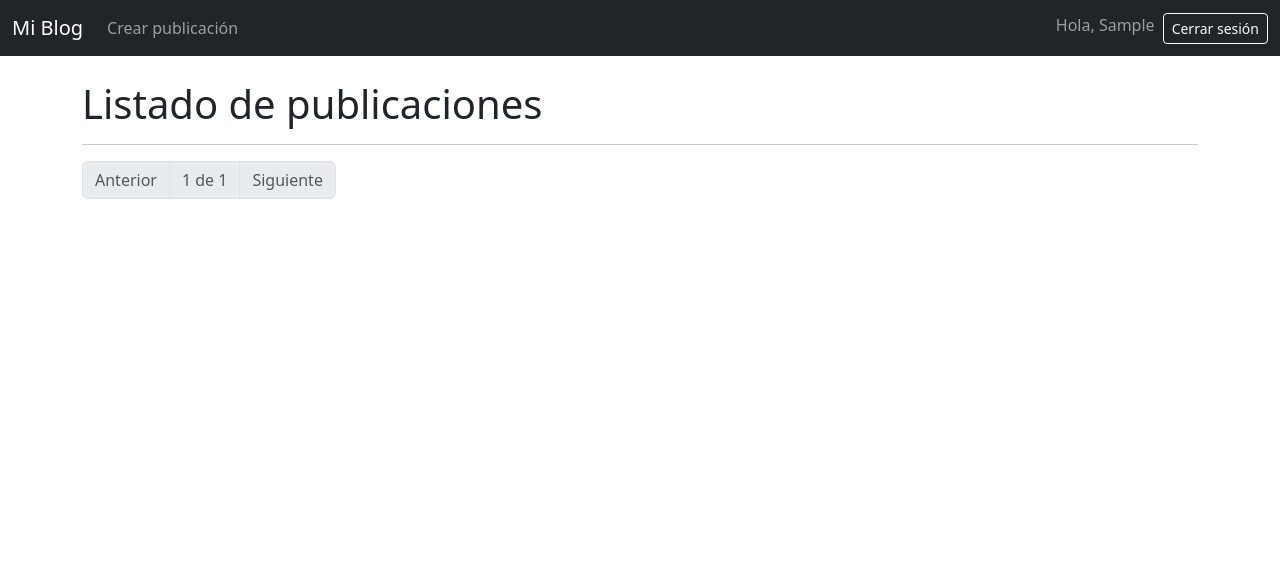
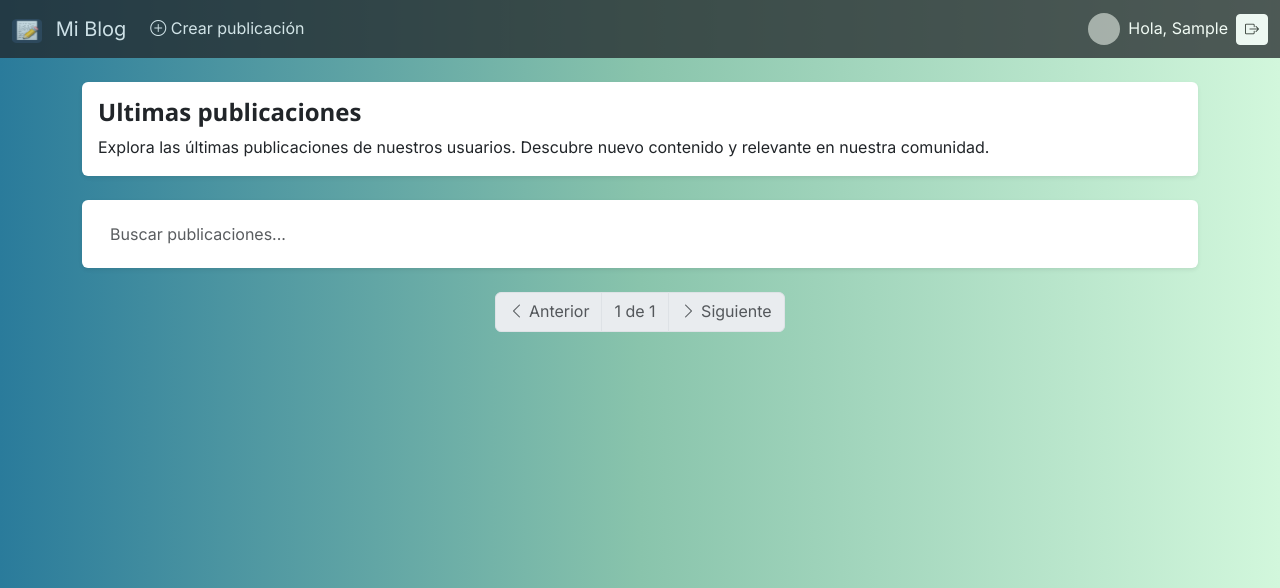
Before and after one commit to agetros/tpw2026, a Django app: page / in a window 1280 px wide. Shown: the top 588 px of the page. Run offline with Django 5.2, Linux system fonts and the light colour scheme; the visitor is signed in with stand-in values (Sample User, id 1); data that the repository does not hold is empty; some libraries are stand-ins or nearby versions; grey boxes are pictures that could not be loaded.

Commit message:
Add comment functionality, categories to posts, and enhance UI
- Implement Comment model and form for user comments on posts.
- Add categories field to Post model and update forms accordingly.
- Enhance templates for creating, editing, and deleting posts with improved UI.
- Implement search functionality in post list view.
- Update styles for better visual presentation and user experience.
- Add README documentation for project overview and setup instructions.

```diff
--- a/posts/static/blog/css/styles.css
+++ b/posts/static/blog/css/styles.css
@@ -22,3 +22,21 @@
 .form-wrapper .errorList {
     display: none;
 }
+
+body {
+    background: #2A7B9B;
+    background: linear-gradient(90deg, rgba(42, 123, 155, 1) 0%, rgba(137, 196, 172, 1) 50%, rgba(210, 247, 220, 1) 100%);
+    font-family: 'Inter', sans-serif;
+    font-weight: 400;
+    line-height: 1.6;
+}
+
+h1,
+h2,
+h3,
+h4,
+h5,
+h6 {
+    font-family: 'Open Sans', sans-serif;
+    font-weight: 700;
+}
--- a/posts/templates/blog/base.html
+++ b/posts/templates/blog/base.html
@@ -1,17 +1,26 @@
 {% load static %}
+{% load gravatar %}
 <!DOCTYPE html>
 <html lang="es">
 <head>
     <meta charset="UTF-8">
     <meta name="viewport" content="width=device-width, initial-scale=1.0">
-    <title>Mi Blog</title>
+    <title>Mi Blog | {% block title %}{% endblock %}</title>
     <link rel="stylesheet" href="{% static 'blog/css/bootstrap.min.css' %}">
+    <link rel="stylesheet" href="https://cdn.jsdelivr.net/npm/bootstrap-icons@1.13.1/font/bootstrap-icons.min.css">
+    <link rel="preconnect" href="https://fonts.googleapis.com">
+    <link rel="preconnect" href="https://fonts.gstatic.com" crossorigin>
+    <link href="https://fonts.googleapis.com/css2?family=Inter:wght@400;500;700&family=Open+Sans:wght@400;600;700&display=swap" rel="stylesheet">
     <link rel="stylesheet" href="{% static 'blog/css/styles.css' %}">
+    <link rel="icon" href="{% static 'blog/img/logo.png' %}" type="image/png">
 </head>
 <body>
-    <nav class="navbar navbar-expand-lg navbar-dark bg-dark">
+    <nav class="navbar navbar-expand-lg navbar-dark bg-dark sticky-top opacity-75">
         <div class="container-fluid">
-            <a href="{% url 'post_list' %}" class="navbar-brand">Mi Blog</a>
+            <a href="{% url 'post_list' %}" class="navbar-brand">
+                <img src="{% static 'blog/img/logo.png' %}" alt="Logo" class="me-2" width="30" height="24">
+                Mi Blog
+            </a>
             <button class="navbar-toggler" type="button" data-bs-toggle="collapse" data-bs-target="#navbarContent">
                 <span class="navbar-toggler-icon"></span>
             </button>
@@ -19,24 +28,33 @@
                 <ul class="navbar-nav me-auto mb-2 mb-lg-0">
                     {% if user.is_authenticated %}
                         <li class="nav-item">
-                            <a href="{% url 'create_post' %}" class="nav-link">Crear publicación</a>
+                            <a href="{% url 'create_post' %}" class="nav-link text-white"><i class="bi bi-plus-circle"></i> Crear publicación</a>
                         </li>
                     {% endif %}
                 </ul>
-                <ul class="navbar-nav ms-auto mb-2 mb-lg-0">
+                <ul class="navbar-nav ms-auto mb-2 mb-lg-0 d-flex align-items-center">
                     {% if user.is_authenticated %}
-                        <li class="nav-item">
-                            <span class="navbar-text me-2">Hola, {{ user.first_name }}</span>
+                        <li class="nav-item d-flex align-items-center">
+                            <img
+                                src="{{ user.email|gravatar }}"
+                                alt="Avatar"
+                                class="rounded-circle me-2"
+                                width="32"
+                                height="32"
+                            >
+                            <span class="navbar-text me-2 text-white">
+                                Hola, {{ user.first_name|default:user.username }}
+                            </span>
                         </li>
-                        <li class="nav-item">
+                        <li class="nav-item ">
                             <form method="POST" action="{% url 'logout' %}">
                                 {% csrf_token %}
-                                <button type="submit" class="btn btn-outline-light btn-sm">Cerrar sesión</button>
+                                <button type="submit" class="btn btn-light btn-sm"><i class="bi bi-box-arrow-right"></i></button>
                             </form>
                         </li>
                     {% else %}
                         <li class="nav-item">
-                            <a href="{% url 'login' %}" class="btn btn-outline-light btn-sm">Iniciar sesión</a>
+                            <a href="{% url 'login' %}" class="btn btn-light btn-sm"><i class="bi bi-box-arrow-in-right"></i></a>
                         </li>
                     {% endif %}
                 </ul>
--- a/posts/templates/blog/post_list.html
+++ b/posts/templates/blog/post_list.html
@@ -1,48 +1,76 @@
 {% extends "blog/base.html" %}
+{% load gravatar %}
+{% load utils %}
+{% block title %}Publicaciones{% endblock title %}
 {% block content %}
-<h1>Listado de publicaciones</h1>
-<hr>
+<div class="card shadow-sm mb-4 border-0">
+    <div class="card-body">
+        <h4 class="card-title">Ultimas publicaciones</h4>
+        <p class="card-text">Explora las últimas publicaciones de nuestros usuarios. Descubre nuevo contenido y relevante en nuestra comunidad.</p>
+    </div>
+</div>
+{% if messages %}
+    {% for message in messages %}
+        <div class="alert alert-{{ message.tags }} alert-dismissible fade show" role="alert">
+            <i class="bi bi-info-circle-fill"></i> {{ message }}
+            <button type="button" class="btn-close" data-bs-dismiss="alert" aria-label="Close"></button>
+        </div>
+    {% endfor %}
+{% endif %}
+<div class="card mb-4 border-0 shadow-sm">
+    <div class="card-body">
+        <input type="text" id="searchInput" class="form-control border-0" placeholder="Buscar publicaciones...">
+    </div>
+</div>
 {% for post in posts %}
 <div class="card shadow-sm mb-4 border-0">
     <div class="card-header bg-success text-white">
-        <h5 class="mb-0 text-uppercase">{{ post.title }}</h5>
+        <h5 class="mb-0 text-uppercase"><i class="bi bi-file-earmark-text-fill"></i> {{ post.title }}</h5>
+        <p class="mb-0 text-uppercase text-white">{{ post.categories|category_badge|safe }}</p>
     </div>
     <div class="card-body">
         <div class="d-flex justify-content-between align-items-center mb-2">
             <h6 class="text-muted mb-0">
-                Publicado por {{ post.author.first_name }} {{ post.author.last_name }}
+                <img
+                    src="{{ post.author.email|gravatar }}"
+                    alt="Avatar"
+                    class="rounded-circle me-2"
+                    width="32"
+                    height="32"
+                >
+                {{ post.author.first_name }} {{ post.author.last_name }}
             </h6>
             <small class="text-muted">
-                {{ post.created_at|date:"d/m/Y H:i" }}
+                <i class="bi bi-calendar-fill"></i> {{ post.created_at|date:"d/m/Y H:i" }}
             </small>
         </div>
         <p class="card-text mt-3 p-2 card-text-posts">{{ post.content }}</p>
         <div class="text-end mt-4">
             <small class="text-muted">
-                Última actualización: {{ post.updated_at|date:"d/m/Y H:i" }}
+                <i class="bi bi-chat-left-text-fill"></i> {{ post.comments.count }} - <i class="bi bi-pencil-fill"></i> {{ post.updated_at|date:"d/m/Y H:i" }}
             </small>
         </div>
     </div>
     <div class="card-footer d-flex justify-content-between align-items-center">
-        <a href="{% url 'post_detail' post.id %}" class="btn btn-sm btn-primary">Ver más</a>
+        <a href="{% url 'post_detail' post.id %}" class="btn btn-sm btn-primary"><i class="bi bi-eye-fill"></i> Leer</a>
         {% if user.is_authenticated and user == post.author %}
         <div>
-            <a href="{% url 'edit_post' post.id %}" class="btn btn-sm btn-warning">Editar</a>
-            <a href="{% url 'delete_post' post.id %}" class="btn btn-sm btn-danger">Eliminar</a>
+            <a href="{% url 'edit_post' post.id %}" class="btn btn-sm btn-warning"><i class="bi bi-pencil-fill"></i> Editar</a>
+            <a href="{% url 'delete_post' post.id %}" class="btn btn-sm btn-danger"><i class="bi bi-trash-fill"></i> Eliminar</a>
         </div>
         {% endif %}
     </div>
 </div>
 {% endfor %}
-<nav>
+<nav aria-label="Page navigation" class="d-flex justify-content-center mb-4">
     <ul class="pagination">
         {% if posts.has_previous %}
         <li class="page-item">
-            <a href="?page={{posts.previous_page_number}}" class="page-link">Anterior</a>
+            <a href="?page={{posts.previous_page_number}}" class="page-link"><i class="bi bi-chevron-left"></i> Anterior</a>
         </li>
         {% else %}
         <li class="page-item disabled">
-            <a href="#" class="page-link">Anterior</a>
+            <a href="#" class="page-link"><i class="bi bi-chevron-left"></i> Anterior</a>
         </li>
         {% endif %}
         <li class="page-item disabled">
@@ -50,13 +78,26 @@
         </li>
         {% if posts.has_next %}
         <li class="page-item">
-            <a href="?page={{posts.next_page_number}}" class="page-link">Siguiente</a>
+            <a href="?page={{posts.next_page_number}}" class="page-link"><i class="bi bi-chevron-right"></i> Siguiente</a>
         </li>
         {% else %}
         <li class="page-item disabled">
-            <a href="#" class="page-link">Siguiente</a>
+            <a href="#" class="page-link"><i class="bi bi-chevron-right"></i> Siguiente</a>
         </li>
         {% endif %}
     </ul>
 </nav>
+<script>
+    document.getElementById("searchInput").addEventListener("keypress", function() {
+        if (event.key === "Enter") {
+            event.preventDefault();
+            const query = this.value.trim();
+            if (query) {
+                window.location.href = `?search=${encodeURIComponent(query)}`;
+            } else {
+                window.location.href = "{% url 'post_list' %}";
+            }
+        }
+    });
+</script>
 {% endblock content %}
--- /dev/null
+++ b/posts/templatetags/gravatar.py
@@ -0,0 +1,15 @@
+import hashlib
+
+from django import template
+
+register = template.Library()
+
+
+@register.filter
+def gravatar(email, size=80):
+    if not email:
+        return "https://www.gravatar.com/avatar/?d=mp"
+
+    email_hash = hashlib.md5(email.strip().lower().encode("utf-8")).hexdigest()
+
+    return f"https://www.gravatar.com/avatar/{email_hash}?s={size}&d=mp"
--- a/posts/views.py
+++ b/posts/views.py
@@ -1,12 +1,24 @@
-from django.shortcuts import render, redirect
+from django.contrib import messages
+from django.contrib.auth.decorators import login_required
+from django.core.paginator import Paginator
+from django.db.models import Q
+from django.shortcuts import get_object_or_404, redirect, render
+
+from .forms import CommentForm, PostForm
 from .models import Post
-from .forms import PostForm
-from django.core.paginator import Paginator
 
 
 # Create your views here.
 def post_list(request):
-    posts = Post.objects.all().order_by("-created_at")
+    query = request.GET.get("search")
+    if query:
+        posts = Post.objects.filter(
+            Q(title__icontains=query)
+            | Q(content__icontains=query)
+            | Q(categories__icontains=query)
+        ).order_by("-created_at")
+    else:
+        posts = Post.objects.all().order_by("-created_at")
     paginator = Paginator(posts, 5)
     page_number = request.GET.get("page")
     posts = paginator.get_page(page_number)
@@ -14,26 +26,57 @@ def post_list(request):
     return render(request, "blog/post_list.html", data)
 
 
+@login_required
 def create_post(request):
     form = PostForm(request.POST or None)
     if request.method == "POST" and form.is_valid():
         post = form.save(commit=False)
         post.author = request.user
         post.save()
+        messages.success(request, "Publicación creada exitosamente.")
         return redirect("post_list")
     data = {"form": form}
     return render(request, "blog/create_post.html", data)
 
 
+@login_required
 def edit_post(request, post_id):
-    data = {}
+    post = get_object_or_404(Post, id=post_id)
+    form = PostForm(request.POST or None, instance=post)
+    if request.method == "POST" and form.is_valid():
+        form.save()
+        messages.success(request, "Publicación actualizada exitosamente.")
+        return redirect("post_list")
+    data = {"form": form, "post": post}
     return render(request, "blog/edit_post.html", data)
 
 
+@login_required
 def delete_post(request, post_id):
-    return render(request, "blog/delete_post.html")
+    post = get_object_or_404(Post, id=post_id)
+    if request.method == "POST":
+        post.delete()
+        messages.success(request, "Publicación eliminada exitosamente.")
+        return redirect("post_list")
+    data = {"post": post}
+    return render(request, "blog/delete_post.html", data)
 
 
 def post_detail(request, post_id):
-    data = {}
+    post = get_object_or_404(Post, id=post_id)
+    comments = post.comments.all().order_by("-created_at")
+    if request.method == "POST":
+        if not request.user.is_authenticated:
+            return redirect("login")
+        comment_form = CommentForm(request.POST)
+        if comment_form.is_valid():
+            comment = comment_form.save(commit=False)
+            comment.author = request.user
+            comment.post = post
+            comment.save()
+            messages.success(request, "Comentario agregado exitosamente.")
+            return redirect("post_detail", post_id=post_id)
+    else:
+        comment_form = CommentForm()
+    data = {"form": comment_form, "post": post, "comments": comments}
     return render(request, "blog/post_detail.html", data)
--- /dev/null
+++ b/requirements.txt
@@ -0,0 +1,3 @@
+asgiref==3.11.1
+Django==6.0.5
+sqlparse==0.5.5
```
Also changed, not shown: posts/forms.py (+16 -2 lines), posts/models.py (+12 -1 lines), posts/templates/blog/create_post.html (+17 -8 lines), posts/templates/blog/delete_post.html (+19 -0 lines), posts/templates/blog/edit_post.html (+20 -0 lines), posts/templates/blog/post_detail.html (+73 -0 lines), posts/templates/registration/login.html (+13 -8 lines), posts/templatetags/utils.py (added, +17 -0 lines), README.md (added), posts/migrations/0002_comment.py (added), posts/migrations/0003_post_categories.py (added), posts/static/blog/img/logo.png (added), posts/templatetags/__init__.py (added).
